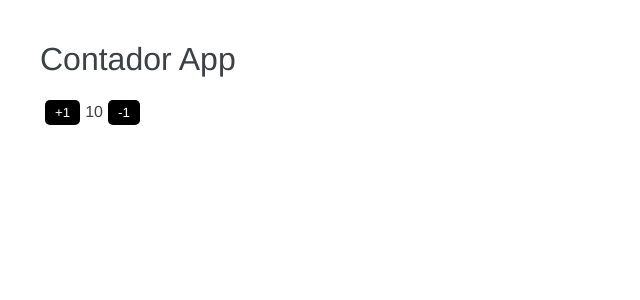
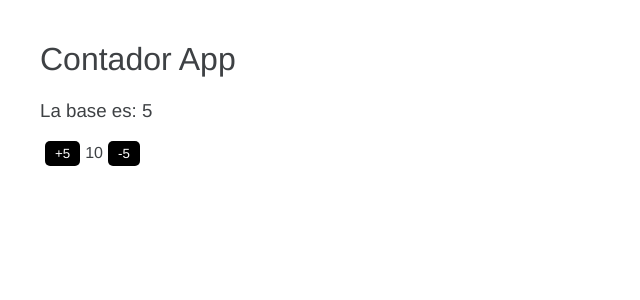
Before and after one commit to mihailmariusiondev/01-bases, an Angular app in the folder bases/: page / in a window 1280 px wide. Shown: the top 300 px of the page, without its empty margins (0-640 px from the left). Built offline with nearby package versions, Linux system fonts and the light colour scheme.

Commit message:
40-crear-componente-manualmente

```diff
--- a/bases/src/app/app.component.html
+++ b/bases/src/app/app.component.html
@@ -1,7 +1 @@
-<h1>{{titulo}}</h1>
-
-<button (click)="acumular(1);">+1</button>
-
-<span>{{numero}}</span>
-
-<button (click)="acumular(-1);">-1</button>
+<app-contador></app-contador>
--- a/bases/src/app/app.component.ts
+++ b/bases/src/app/app.component.ts
@@ -7,11 +7,6 @@
 })
 
 export class AppComponent {
-  titulo: string = 'Contador App';
-  numero: number = 10;
 
-  acumular(valor: number){
-    this.numero += valor;
-  }
 
 }
--- a/bases/src/app/app.module.ts
+++ b/bases/src/app/app.module.ts
@@ -2,10 +2,12 @@
 import { BrowserModule } from '@angular/platform-browser';
 
 import { AppComponent } from './app.component';
+import { ContadorComponent } from './contador.component';
 
 @NgModule({
   declarations: [
-    AppComponent
+    AppComponent,
+    ContadorComponent
   ],
   imports: [
     BrowserModule
--- /dev/null
+++ b/bases/src/app/contador.component.ts
@@ -0,0 +1,26 @@
+import { Component } from "@angular/core";
+
+
+@Component({
+    selector: 'app-contador',
+    template: `
+        <h1>{{titulo}}</h1>
+        <h3>La base es: <strong>{{base}}</strong></h3>
+        <button (click)="acumular(base);">+{{base}}</button>
+
+        <span>{{numero}}</span>
+
+        <button (click)="acumular(-base);">-{{base}}</button>
+    `
+})
+
+export class ContadorComponent {
+    titulo: string = 'Contador App';
+    numero: number = 10;
+
+    base: number = 5;
+
+    acumular(valor: number){
+      this.numero += valor;
+    }
+}
```
